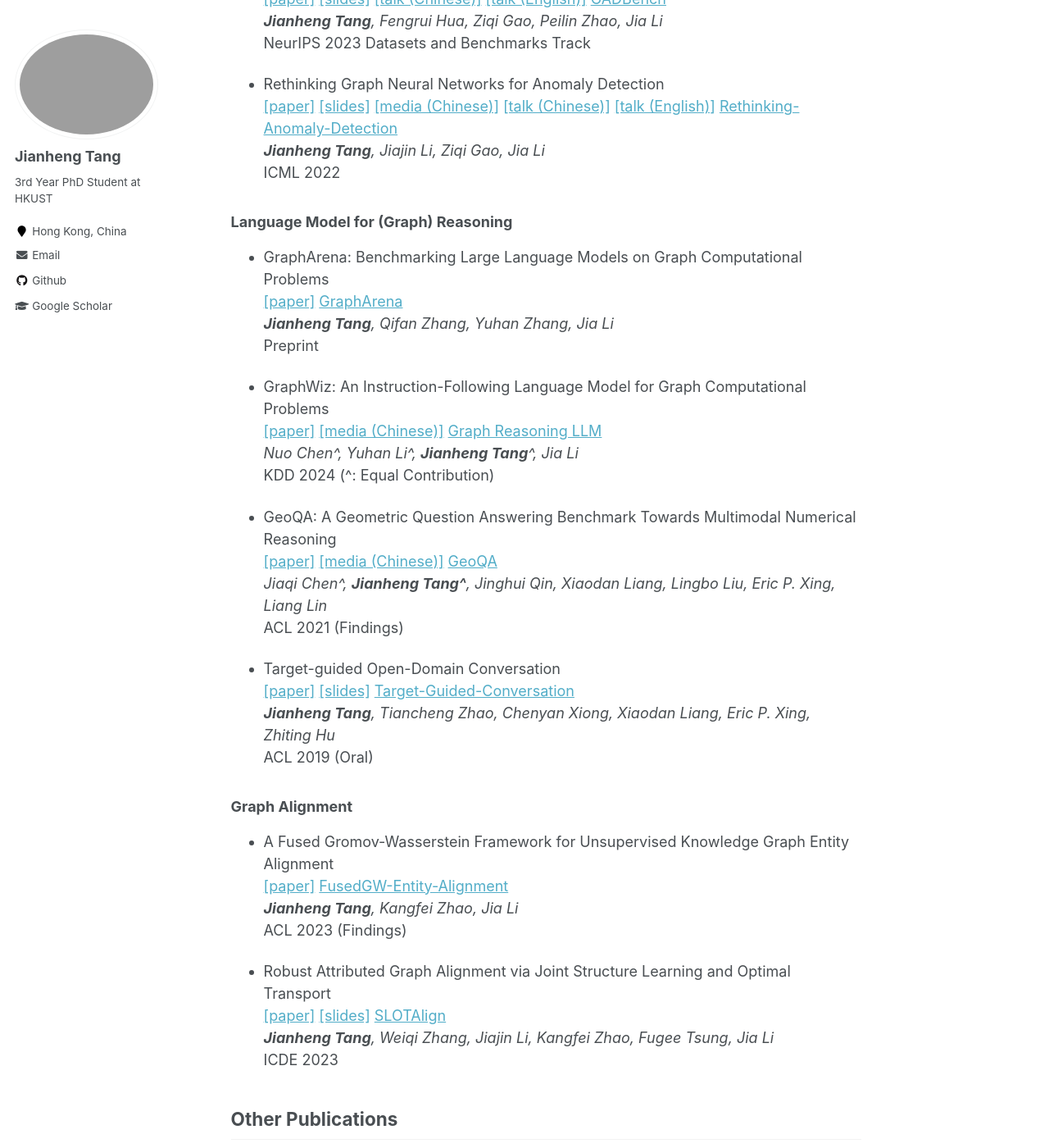
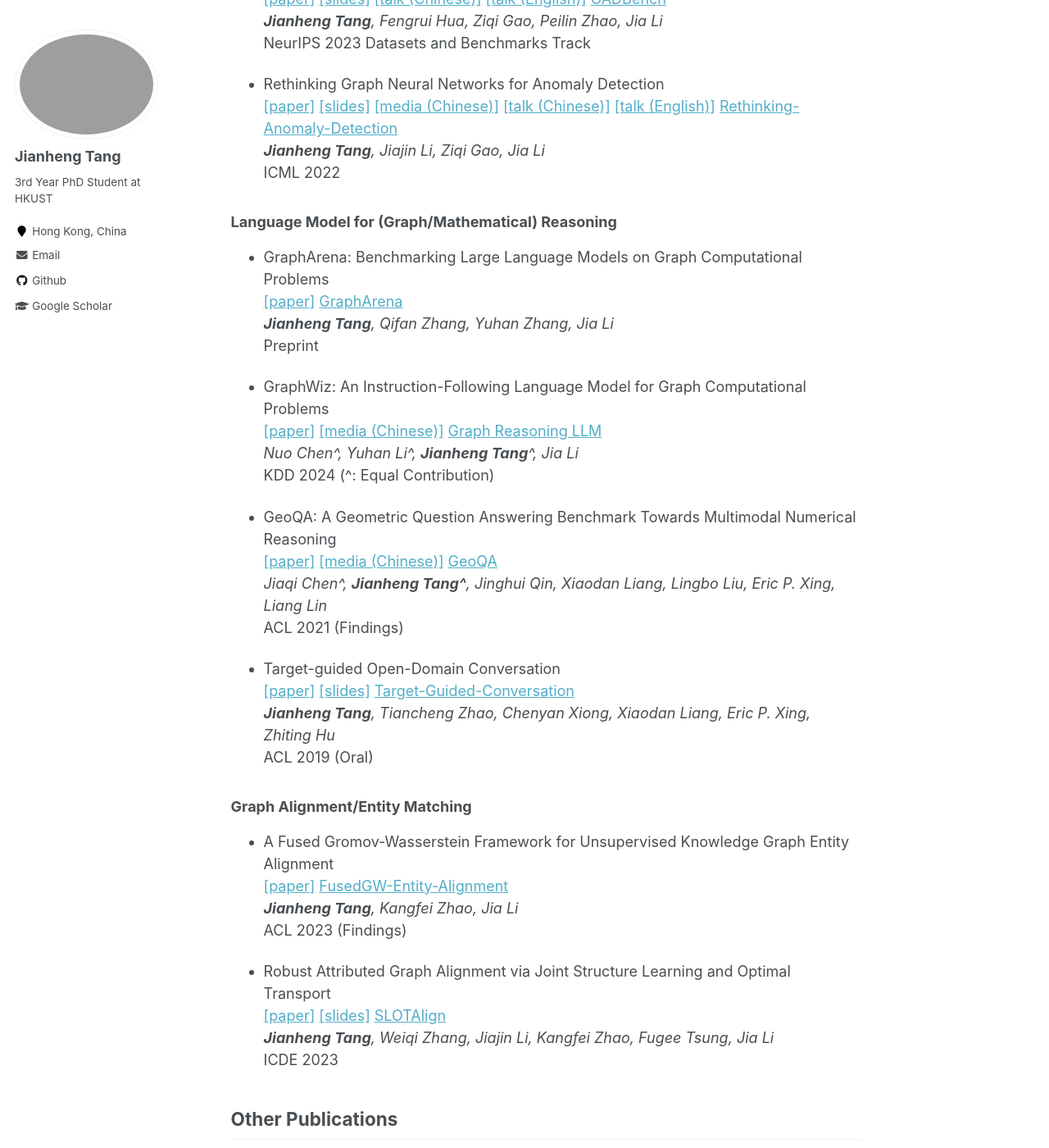
Before and after one commit to squareRoot3/squareRoot3.github.io, a Jekyll site: the page built from _pages/about.md, in a window 1280 px wide and 1400 px high, scrolled down 724 px. Shown: the whole window at 82% size. Built offline with Jekyll 4.4.1, drawn with Linux system fonts in a browser that asks for light colours.

Commit message:
Update about.md

```diff
--- a/_pages/about.md
+++ b/_pages/about.md
@@ -44,7 +44,7 @@ NeurIPS 2023 Datasets and Benchmarks Track
 ICML 2022
 
 
-### Language Model for (Graph) Reasoning
+### Language Model for (Graph/Mathematical) Reasoning
 - GraphArena: Benchmarking Large Language Models on Graph Computational Problems <br>
 [[paper]](https://arxiv.org/pdf/2407.00379)
 <a class="github-button" href="https://github.com/squareroot3/GraphArena" data-show-count="true" aria-label="Star buttons/github-buttons on GitHub">GraphArena</a><br>
@@ -73,7 +73,7 @@ ACL 2021 (Findings)
 ACL 2019 (Oral)
 
 
-### Graph Alignment
+### Graph Alignment/Entity Matching
 - A Fused Gromov-Wasserstein Framework for Unsupervised Knowledge Graph Entity Alignment <br>
 [[paper]](https://aclanthology.org/2023.findings-acl.205/)
 <a class="github-button" href="https://github.com/squareroot3/FusedGW-Entity-Alignment" data-show-count="true" aria-label="Star buttons/github-buttons on GitHub">FusedGW-Entity-Alignment</a><br>
@@ -86,7 +86,6 @@ ACL 2023 (Findings)
 <a class="github-button" href="https://github.com/squareroot3/SLOTAlign" data-show-count="true" aria-label="Star buttons/github-buttons on GitHub">SLOTAlign</a><br>
 ***Jianheng Tang**, Weiqi Zhang, Jiajin Li, Kangfei Zhao, Fugee Tsung, Jia Li* <br>
 ICDE 2023
-
 
 
 ## Other Publications
```
